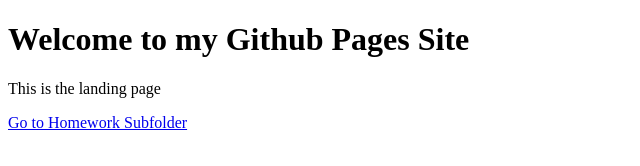
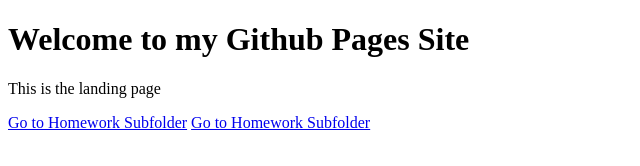
Before and after one commit to JohnathanGallimore/JohnathanGallimore.github.io, a plain HTML site: page index.html in a window 1280 px wide. Shown: the whole page, without its empty margins (0-640 px from the left). Drawn offline with Linux system fonts and the light colour scheme.

Commit message:
Linked hw3 to subfolder

```diff
--- a/index.html
+++ b/index.html
@@ -10,5 +10,6 @@
     <h1>Welcome to my Github Pages Site</h1>
     <p>This is the landing page</p>
     <a href="csc300x-hw2/">Go to Homework Subfolder</a>
+    <a href="csc300x-hw3/">Go to Homework Subfolder</a>
 </body>
 </html>
```
